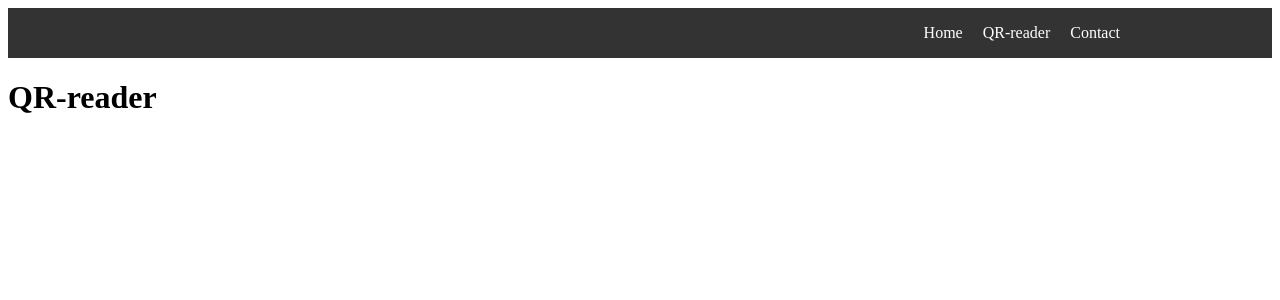
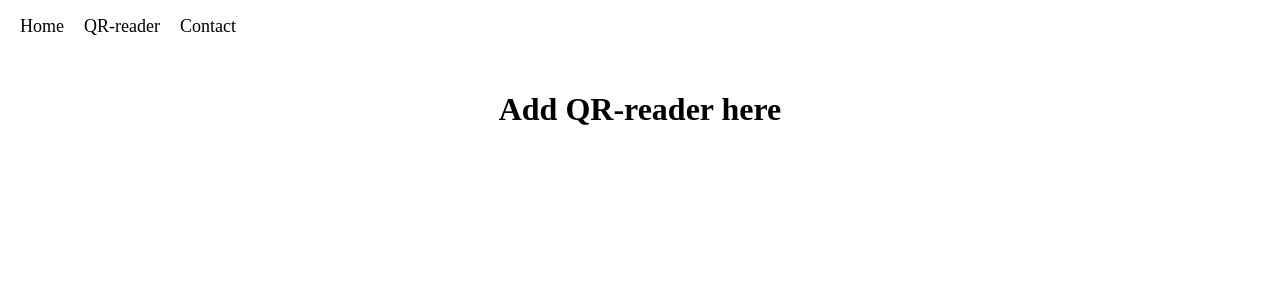
Before and after one commit to luca-morellini/dpp-browser, a React (Vite) app: page /qr-reader in a window 1280 px wide. Shown: the top 300 px of the page. Built offline with nearby package versions, Linux system fonts and the light colour scheme.

Commit message:
Navbar restyling

```diff
--- a/src/Layout.jsx
+++ b/src/Layout.jsx
@@ -6,7 +6,7 @@ function Layout()
     return (
         <>
             <Navbar />
-            <main>
+            <main class="main">
                 <Outlet />
             </main>
         </>
--- a/src/components/Navbar.jsx
+++ b/src/components/Navbar.jsx
@@ -3,11 +3,6 @@ import { Link } from 'react-router-dom';
 function Navbar() {
   return (
     <nav className="navbar">
-      <div className="container">
-        <Link to="/" className="logo">
-          {/* Your Logo Here
-          <img src="/logo.svg" alt="Your Logo" />*/}
-        </Link>
       <ul className="nav-links">
         <li>
           <Link to="/">Home</Link>
@@ -19,7 +14,6 @@ function Navbar() {
           <Link to="/contact">Contact</Link>
         </li>
       </ul>
-      </div>
     </nav>
   )
 }
--- a/src/index.css
+++ b/src/index.css
@@ -1,48 +1,15 @@
 .navbar {
-  background-color: #333; /* Adjust background color */
-  color: #fff;
+  position: fixed;
+  top: 0;
+  left: 0;
+  right: 0;
   padding: 1rem 0;
+  z-index: 999; /*It assure navbar is always on top*/
+  font-size: 18px;
 }
 
-.container {
-  max-width: 960px;
-  margin: 0 auto;
-  display: flex;
-  justify-content: space-between;
-  align-items: center;
-}
-
-.logo {
-  font-size: 1.5rem;
-  font-weight: bold;
-  text-decoration: none;
-  color: inherit;
-}
-
-.menu-icon {
-  display: none; /* Hide menu icon on larger screens */
-  cursor: pointer;
-}
-
-.menu-icon span {
-  display: block;
-  width: 25px;
-  height: 3px;
-  background-color: #fff;
-  margin-bottom: 5px;
-  transition: transform 0.3s ease-in-out;
-}
-
-.menu-icon.open span:nth-child(1) {
-  transform: rotate(45deg) translate(5px, 5px);
-}
-
-.menu-icon.open span:nth-child(2) {
-  opacity: 0;
-}
-
-.menu-icon.open span:nth-child(3) {
-  transform: rotate(-45deg) translate(5px, -5px);
+.navbar a:hover {
+  color: green;
 }
 
 .nav-links {
@@ -61,26 +28,8 @@
   text-decoration: none;
 }
 
-/* Responsive Styles */
-@media (max-width: 768px) {
-  .menu-icon {
-    display: block;
-  }
-
-  .nav-links {
-    position: absolute;
-    top: 60px; /* Adjust top position */
-    left: 0;
-    right: 0;
-    background-color: #333;
-    flex-direction: column;
-    text-align: center;
-    padding: 1rem;
-    transform: translateY(-100%);
-    transition: transform 0.3s ease-in-out;
-  }
-
-  .nav-links.active {
-    transform: translateY(0);
-  }
+.main {
+  margin-top: 60px;
+  padding: 10px;
+  text-align: center;
 }
--- a/src/pages/Home.jsx
+++ b/src/pages/Home.jsx
@@ -2,9 +2,7 @@ import { Link } from "react-router-dom";
 
 function Home() {
     return (
-        <main>
-          <h1>Home page</h1>
-        </main>
+        <h1>Home page</h1>
     )
 }
 
--- a/src/pages/QrReader.jsx
+++ b/src/pages/QrReader.jsx
@@ -2,7 +2,7 @@
 function QrReader() {
   return (
     <>
-      <h1>QR-reader</h1>
+      <h1>Add QR-reader here</h1>
     </>
   )
 }
```
Lines whose indentation alone changed are shown as unchanged.
